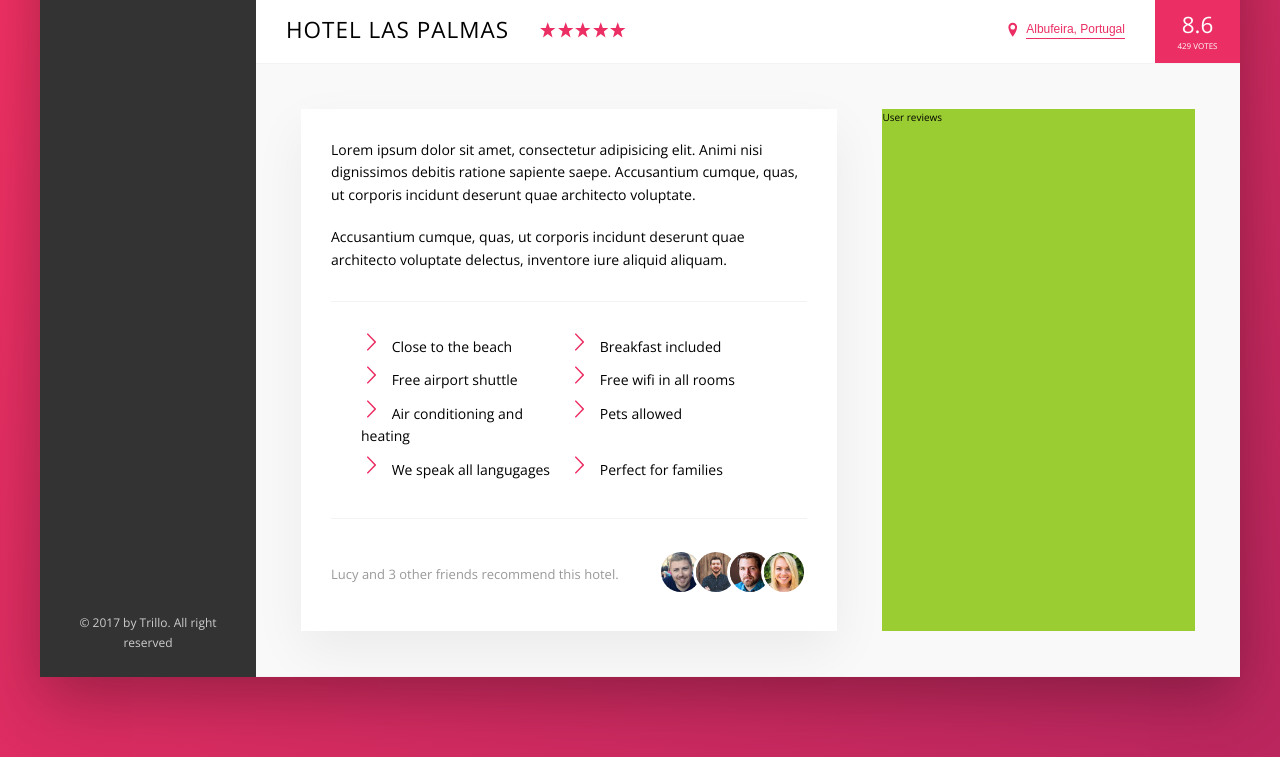
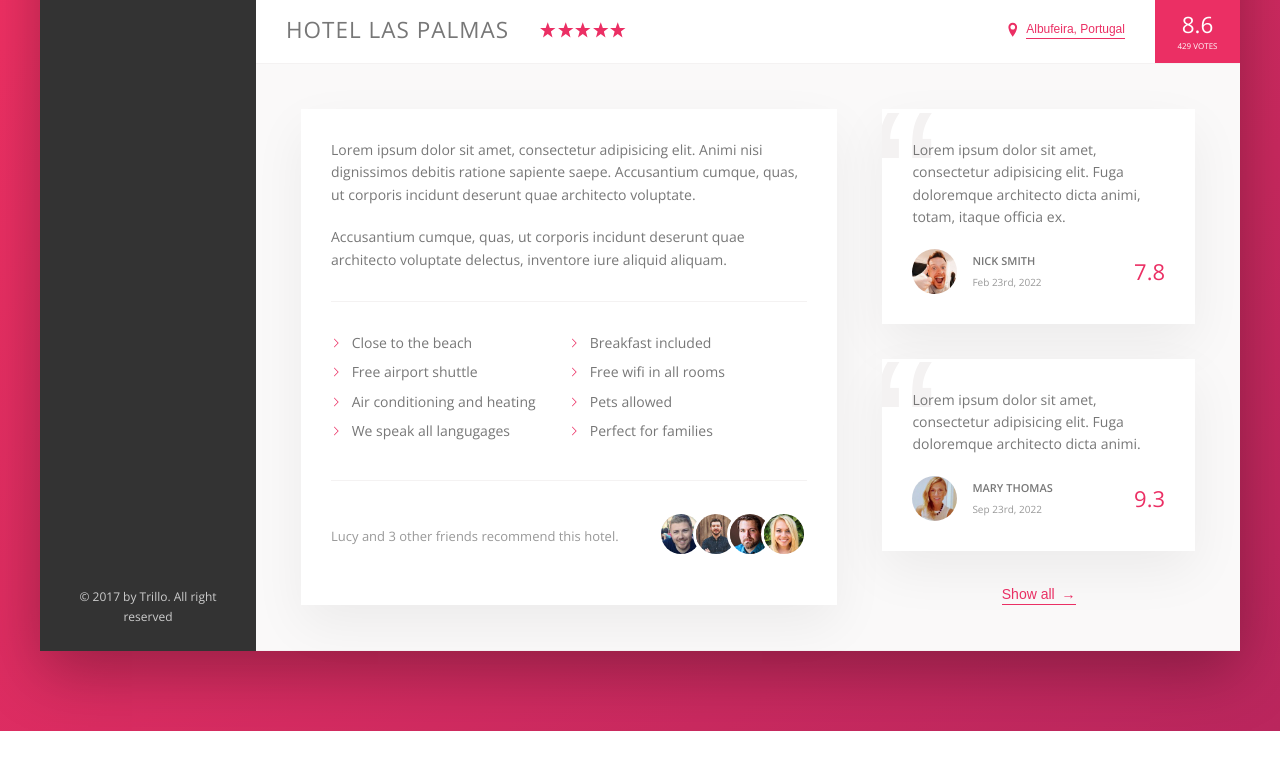
Before and after one commit to aminulloh2002/trillo, a website: page index.html in a window 1280 px wide. Shown: the part 538-1295 px from the top of the page. After the commit the page ends 1269 px from the top, so only its background shows below. Drawn offline with nearby package versions, Linux system fonts and the light colour scheme.

Commit message:
hotel review

```diff
--- a/index.html
+++ b/index.html
@@ -200,7 +200,46 @@
                     </div>
 
                     <div class="user-reviews">
-                        User reviews
+                        <figure class="review">
+                            <blockquote class="review__text">
+                                Lorem ipsum dolor sit amet, consectetur adipisicing elit. Fuga doloremque architecto
+                                dicta animi, totam, itaque officia ex.
+                            </blockquote>
+                            <figcaption class="review__user">
+                                <img src="img/user-1.jpg" alt="User 1" class="review__photo">
+                                <div class="review__user-box">
+                                    <p class="review__user-name">
+                                        Nick Smith
+                                    </p>
+                                    <p class="review__user-date">
+                                        Feb 23rd, 2022
+                                    </p>
+                                </div>
+                                <div class="review__rating">7.8</div>
+                            </figcaption>
+                        </figure>
+
+                        <figure class="review">
+                            <blockquote class="review__text">
+                                Lorem ipsum dolor sit amet, consectetur adipisicing elit. Fuga doloremque architecto dicta animi.
+                            </blockquote>
+                            <figcaption class="review__user">
+                                <img src="img/user-2.jpg" alt="User 2" class="review__photo">
+                                <div class="review__user-box">
+                                    <p class="review__user-name">
+                                        Mary Thomas
+                                    </p>
+                                    <p class="review__user-date">
+                                        Sep 23rd, 2022
+                                    </p>
+                                </div>
+                                <div class="review__rating">9.3</div>
+                            </figcaption>
+                        </figure>
+
+                        <button class="btn-inline">
+                            Show all <span>&rarr;</span>
+                        </button>
                     </div>
                 </div>
 
--- a/sass/_base.scss
+++ b/sass/_base.scss
@@ -35,7 +35,7 @@ body {
     font-family: 'Open Sans', sans-serif;
     font-weight: 400;
     line-height: 1.6;
-    color: var(--color--grey-dark-2);
+    color: var(--color-grey-dark-2);
     background-image: linear-gradient(to right bottom, var(--color-primary-light), var(--color-primary-dark));
     background-size: cover;
     background-repeat: no-repeat;
--- a/sass/_components.scss
+++ b/sass/_components.scss
@@ -291,9 +291,17 @@
     cursor: pointer;
     transition: all .2s;
 
-    // &:hover {
-    //     color: var(--color-grey-dark-1);
-    // }
+    & span {
+        margin-left: 3px;
+        transition: margin-left .3s;
+    }
+
+    &:hover {
+        // color: var(--color-grey-dark-1);
+        span {
+            margin-left: 8px;
+        }
+    }
 
     &:focus {
         outline: none;
@@ -321,31 +329,32 @@
 
 ///////////////////////////////
 // Paragraph
-.paragraph:not(:last-of-type){
+.paragraph:not(:last-of-type) {
     margin-bottom: 2rem;
 }
+
 ///////////////////////////////
 // List
-.list{
+.list {
     list-style: none;
-    margin:3rem 0;
-    padding: 3rem;
+    margin: 3rem 0;
+    padding: 3rem 0;
     border-top: var(--line);
     border-bottom: var(--line);
 
     display: flex;
     flex-wrap: wrap;
 
-    &__item{
-        flex:0 0 50%;
+    &__item {
+        flex: 0 0 50%;
         margin-bottom: .7rem;
     }
 
-    &__item::before{
+    &__item::before {
         content: "";
         display: inline-block;
-        height: 2rem;
-        width: 2rem;
+        height: 1rem;
+        width: 1rem;
         margin-right: .7rem;
 
         // older browser
@@ -363,29 +372,93 @@
 
 ///////////////////////////////
 // Recommend
-.recommend{
+.recommend {
     font-size: 1.3rem;
     color: var(--color-grey-dark-3);
 
     display: flex;
     align-items: center;
 
-    &__count{
+    &__count {
         margin-right: auto;
     }
 
-    &__friends{
-    }
+    &__friends {}
 
-    &__photo{
+    &__photo {
         box-sizing: content-box;
         height: 4rem;
         width: 4rem;
         border-radius: 50%;
-        border: 3px solid #fff;;
+        border: 3px solid #fff;
+        ;
 
-        &:not(:last-child){
+        &:not(:last-child) {
             margin-right: -1.5rem;
         }
     }
 }
+
+///////////////////////////////
+// Reviews
+
+.review {
+    background-color: #fff;
+    box-shadow: var(--shadow-light);
+    padding: 3rem;
+    margin-bottom: 3.5rem;
+    position: relative;
+    overflow: hidden;
+
+    &__text {
+        margin-bottom: 2rem;
+        z-index: 2; // z-index only works if u set/define poition
+        position: relative;
+    }
+
+    &__user {
+        display: flex;
+        align-items: center;
+    }
+
+    &__photo {
+        height: 4.5rem;
+        width: 4.5rem;
+        border-radius: 50%;
+        margin-right: 1.5rem;
+    }
+
+    &__user-box {
+        margin-right: auto;
+    }
+
+    &__user-name {
+        font-size: 1.1rem;
+        font-weight: 600;
+        text-transform: uppercase;
+        margin-bottom: .4rem;
+    }
+
+    &__user-date {
+        font-size: 1rem;
+        color: var(--color-grey-dark-3);
+    }
+
+    &__rating {
+        color: var(--color-primary);
+        font-size: 2.2rem;
+        // font-weight: 300;
+    }
+
+    &::before {
+        content: "\201c";
+        color: var(--color-grey-light-2);
+        font-size: 20rem;
+        position: absolute;
+        top: -2.75rem;
+        left: -1rem;
+        line-height: 1;
+        font-family: sans-serif;
+        z-index: 1;
+    }
+}
--- a/sass/_layout.scss
+++ b/sass/_layout.scss
@@ -39,6 +39,7 @@
 }
 
 .detail{
+    font-size: 1.4rem;
     display: flex;
     padding: 4.5rem;
     background-color: var(--color-grey-light-1);
@@ -46,7 +47,6 @@
 }
 
 .description{
-    font-size: 1.4rem;
     background-color: #fff;
     box-shadow: var(--shadow-light);
     padding: 3rem;
@@ -55,6 +55,9 @@
 }
 
 .user-reviews{
-    background-color: yellowgreen;
     flex: 1;
+
+    display: flex;
+    flex-direction: column;
+    align-items: center;
 }
```
Also changed, not shown: css/style.css.
